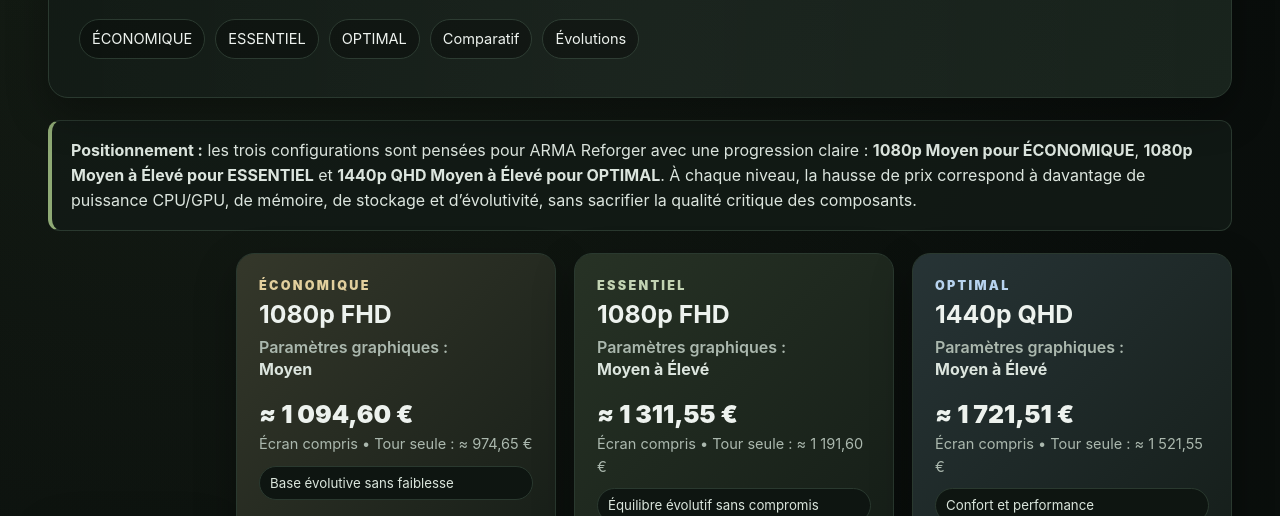
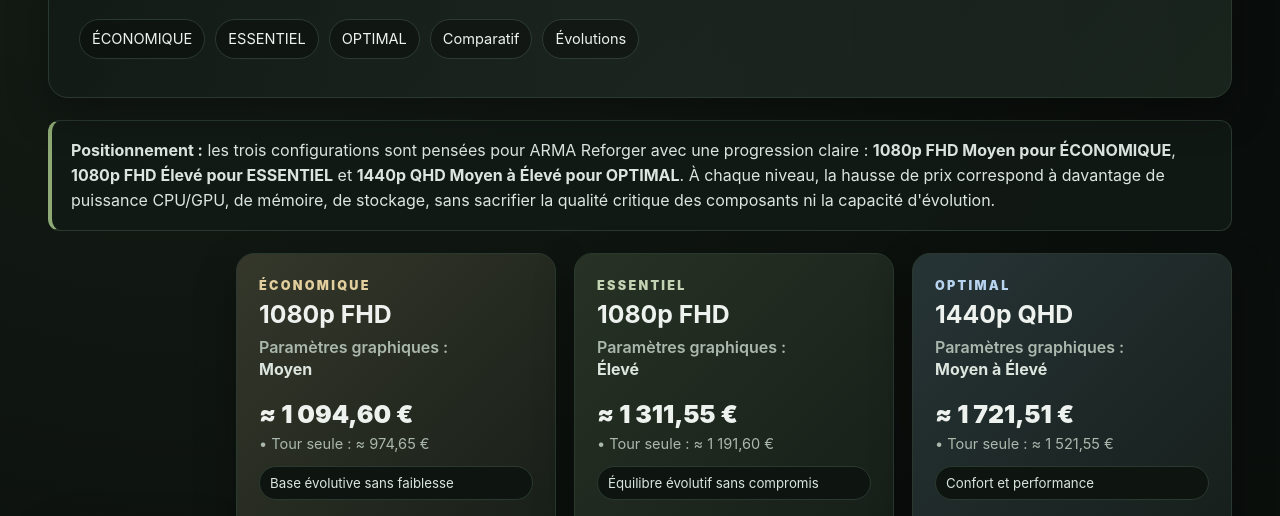
Before and after one commit to Genova87/ARMA-PC-Config, a plain HTML site: page index.html in a window 1280 px wide. Shown: the part 239-755 px from the top of the page. Drawn offline with Linux system fonts and the light colour scheme.

Commit message:
Update index.html

```diff
--- a/index.html
+++ b/index.html
@@ -3,8 +3,8 @@
 <head>
   <meta charset="utf-8" />
   <meta name="viewport" content="width=device-width, initial-scale=1" />
-  <meta name="description" content="Configurations PC ARMA Reforger : ÉCONOMIQUE 1080p Moyen, ESSENTIEL 1080p Moyen à Élevé et OPTIMAL 1440p QHD Moyen à Élevé." />
-  <title>ARMA PC CONFIG — ÉCONOMIQUE, ESSENTIEL & OPTIMAL</title>
+  <meta name="description" content="Configurations PC ARMA Reforger : ÉCONOMIQUE 1080p FHD Moyen, ESSENTIEL 1080p FHD Élevé et OPTIMAL 1440p QHD Moyen à Élevé." />
+  <title>ARMA PC CONFIG — ÉCONOMIQUE - ESSENTIEL - OPTIMAL</title>
   <style>
     :root{
       --bg:#090d0b;
@@ -599,9 +599,9 @@
 
   <div class="intro">
     <strong>Positionnement :</strong> les trois configurations sont pensées pour ARMA Reforger avec une progression claire :
-    <strong>1080p Moyen pour ÉCONOMIQUE</strong>, <strong>1080p Moyen à Élevé pour ESSENTIEL</strong> et
+    <strong>1080p FHD Moyen pour ÉCONOMIQUE</strong>, <strong>1080p FHD Élevé pour ESSENTIEL</strong> et
     <strong>1440p QHD Moyen à Élevé pour OPTIMAL</strong>. À chaque niveau, la hausse de prix correspond à davantage de
-    puissance CPU/GPU, de mémoire, de stockage et d’évolutivité, sans sacrifier la qualité critique des composants.
+    puissance CPU/GPU, de mémoire, de stockage, sans sacrifier la qualité critique des composants ni la capacité d'évolution.
   </div>
 
   <div class="grid">
@@ -627,7 +627,7 @@
         <h2>1080p FHD</h2>
         <div class="target"><span class="target-label">Paramètres graphiques :</span><span class="target-value">Moyen</span></div>
         <div class="price">≈ 1 094,60 €</div>
-        <div class="subprice">Écran compris • Tour seule : ≈ 974,65 €</div>
+        <div class="subprice">• Tour seule : ≈ 974,65 €</div>
         <div class="tagline">Base évolutive sans faiblesse</div>
       </div>
       <table>
@@ -650,9 +650,9 @@
       <div class="head">
         <div class="tier">ESSENTIEL</div>
         <h2>1080p FHD</h2>
-        <div class="target"><span class="target-label">Paramètres graphiques :</span><span class="target-value">Moyen à Élevé</span></div>
+        <div class="target"><span class="target-label">Paramètres graphiques :</span><span class="target-value">Élevé</span></div>
         <div class="price">≈ 1 311,55 €</div>
-        <div class="subprice">Écran compris • Tour seule : ≈ 1 191,60 €</div>
+        <div class="subprice">• Tour seule : ≈ 1 191,60 €</div>
         <div class="tagline">Équilibre évolutif sans compromis</div>
       </div>
       <table>
@@ -677,7 +677,7 @@
         <h2>1440p QHD</h2>
         <div class="target"><span class="target-label">Paramètres graphiques :</span><span class="target-value">Moyen à Élevé</span></div>
         <div class="price">≈ 1 721,51 €</div>
-        <div class="subprice">Écran compris • Tour seule : ≈ 1 521,55 €</div>
+        <div class="subprice">• Tour seule : ≈ 1 521,55 €</div>
         <div class="tagline">Confort et performance</div>
       </div>
       <table>
@@ -736,8 +736,8 @@
       Les économies portent sur le niveau de performance attendu, jamais sur la qualité critique des composants.
     </p>
     <div class="quality">
-      <div class="qbox"><strong>ÉCONOMIQUE</strong>Réduction ciblée du CPU, de la carte mère, du stockage et du GPU, tout en conservant 16 Go en Dual Channel, une alimentation Gold et un écran gaming Full HD.</div>
-      <div class="qbox"><strong>ESSENTIEL</strong>Plateforme B760 plus évolutive, i5-14400F, refroidissement dédié, RTX 5060 OC et 1 To NVMe pour un 1080p plus confortable.</div>
+      <div class="qbox"><strong>ÉCONOMIQUE</strong>Réduction ciblée du CPU, de la carte mère, du stockage et du GPU, tout en conservant 16 Go en Dual Channel, une alimentation Gold, un écran gaming FHD et une cpacité d'évolution.</div>
+      <div class="qbox"><strong>ESSENTIEL</strong>Plateforme B760 évolutive, i5-14400F, refroidissement dédié, RTX 5060 OC et 1 To NVMe pour un 1080p FHD plus confortable.</div>
       <div class="qbox"><strong>OPTIMAL</strong>32 Go, RTX 5060 Ti OC, double SSD, 650 W Gold et écran 27&quot; QHD : la montée en gamme porte sur les performances et la capacité, pas sur le superflu.</div>
     </div>
     <div class="notice">
```
